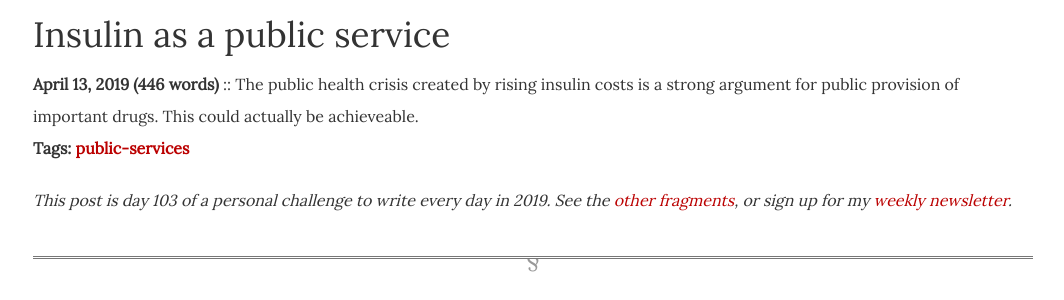
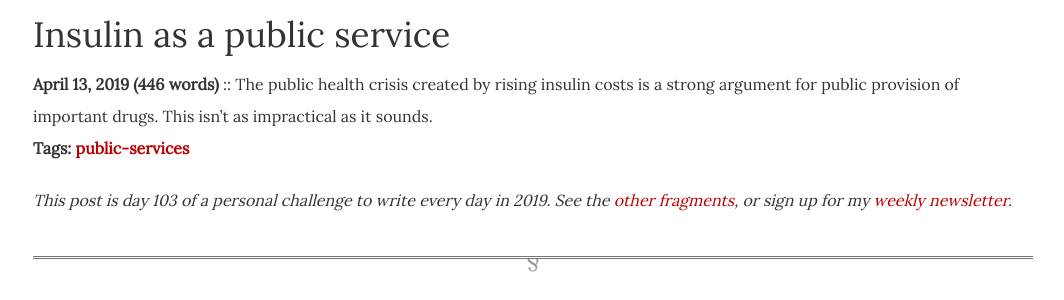
Before and after one commit to dellsystem/dellsystem.github.io, a Jekyll site: the page built from _posts/2019-4-13-fragments-103.md, in a window 1280 px wide. Shown: the part 199-499 px from the top of the page, without its empty margins (107-1171 px from the left). Built offline with Jekyll 4.4.1, drawn with Linux system fonts in a browser that asks for light colours.

Commit message:
Update description for fragments-103

```diff
--- a/_posts/2019-4-13-fragments-103.md
+++ b/_posts/2019-4-13-fragments-103.md
@@ -1,6 +1,6 @@
 ---
 title: "Insulin as a public service"
-description: "The public health crisis created by rising insulin costs is a strong argument for public provision of important drugs. This could actually be achieveable."
+description: "The public health crisis created by rising insulin costs is a strong argument for public provision of important drugs. This isn’t as impractical as it sounds."
 layout: fragment
 tags:
 - public-services
```
